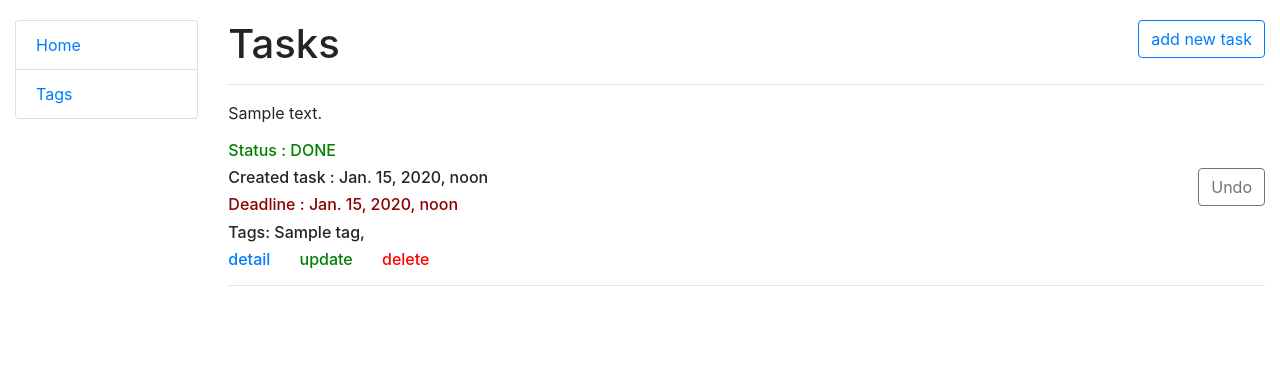
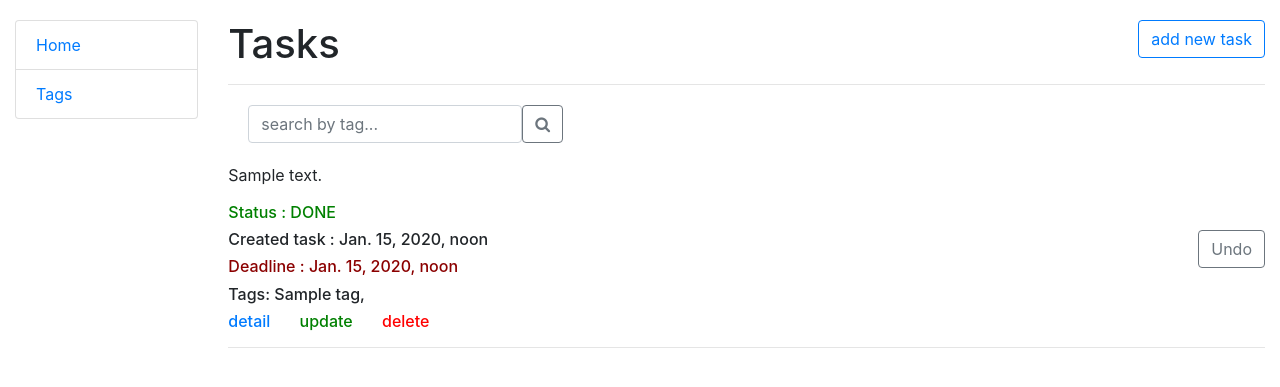
Before and after one commit to KatiukhaO/todo, a Django app: page / in a window 1280 px wide. Shown: the top 387 px of the page. Run offline with Django 4.2, Linux system fonts and the light colour scheme; tables that the repository leaves empty hold one stand-in row (values such as "Sample post"); some libraries are stand-ins or nearby versions.

Commit message:
Add search, and fix Status in status details

```diff
--- /dev/null
+++ b/templates/includes/search.html
@@ -0,0 +1,9 @@
+{% load crispy_forms_filters %}
+
+<link rel="stylesheet" href="https://cdnjs.cloudflare.com/ajax/libs/font-awesome/4.7.0/css/font-awesome.min.css">
+
+<form action="" method="get" class="form-inline">
+    {{ search_form|crispy }}
+
+    <button type="submit" class="btn btn-outline-secondary"><i class="fa fa-search"></i></button>
+</form>
--- a/templates/todo/task_detail.html
+++ b/templates/todo/task_detail.html
@@ -6,7 +6,7 @@
     <ul>{{ task.content }}</ul>
     <h6><ul><strong>Date of create task:</strong> {{ task.create_task }}</ul></h6>
     <h6><ul><strong>Deadline:</strong> {{ task.deadline }}</ul></h6>
-    <h6><ul><strong>Status:</strong> {{ task.done }}</ul></h6>
+    <h6><ul><strong>Status: </strong>{{ object.done|yesno:"DONE,NOT DONE" }}</ul></h6>
     {% for tag in task.tags.all %}
         <h6><ul>Tags: <a href="{{ tag.get_absolute_url }}"> {{ tag }}</a></ul></h6>
     {% endfor %}
--- a/templates/todo/task_list.html
+++ b/templates/todo/task_list.html
@@ -8,6 +8,7 @@
         <a class="btn btn-outline-primary" style="float: right" href="{% url "todo:task_create" %}">add new task</a>
         </h1>
             <hr>
+        <div style="margin: 20px 20px">{% include "includes/search.html" %}</div>
 
         {% for task in tasks %}
 
--- a/todo/forms.py
+++ b/todo/forms.py
@@ -25,3 +25,13 @@ class TaskForm(forms.ModelForm):
         fields = ("content",
                   "deadline",
                   "tags")
+
+
+class SearchForm(forms.Form):
+    tags = forms.CharField(
+        max_length=255,
+        required=False,
+        label="",
+        widget=forms.TextInput(
+            attrs={"placeholder": "search by tag..."})
+    )
--- a/todo/views.py
+++ b/todo/views.py
@@ -2,7 +2,7 @@ from django.http import HttpResponseRedirect
 from django.urls import reverse_lazy, reverse
 from django.views import generic
 
-from todo.forms import TagForm, TaskForm
+from todo.forms import TagForm, TaskForm, SearchForm
 from todo.models import Tag, Task
 
 
@@ -44,6 +44,18 @@ class TaskListView(generic.ListView):
     context_object_name = "tasks"
     success_url = reverse_lazy("todo:task_list")
 
+    def get_context_data(self, *, object_list=None, **kwargs):
+        context = super().get_context_data(**kwargs)
+        tags = self.request.GET.get("tags", "")
+        context["search_form"] = SearchForm(initial={"tags": tags})
+        return context
+
+    def get_queryset(self):
+        form = SearchForm(self.request.GET)
+        if form.is_valid():
+            return self.queryset.filter(tags__name__icontains=form.cleaned_data["tags"])
+        return self.queryset
+
 
 class TaskDetailView(generic.DetailView):
     model = Task
```
